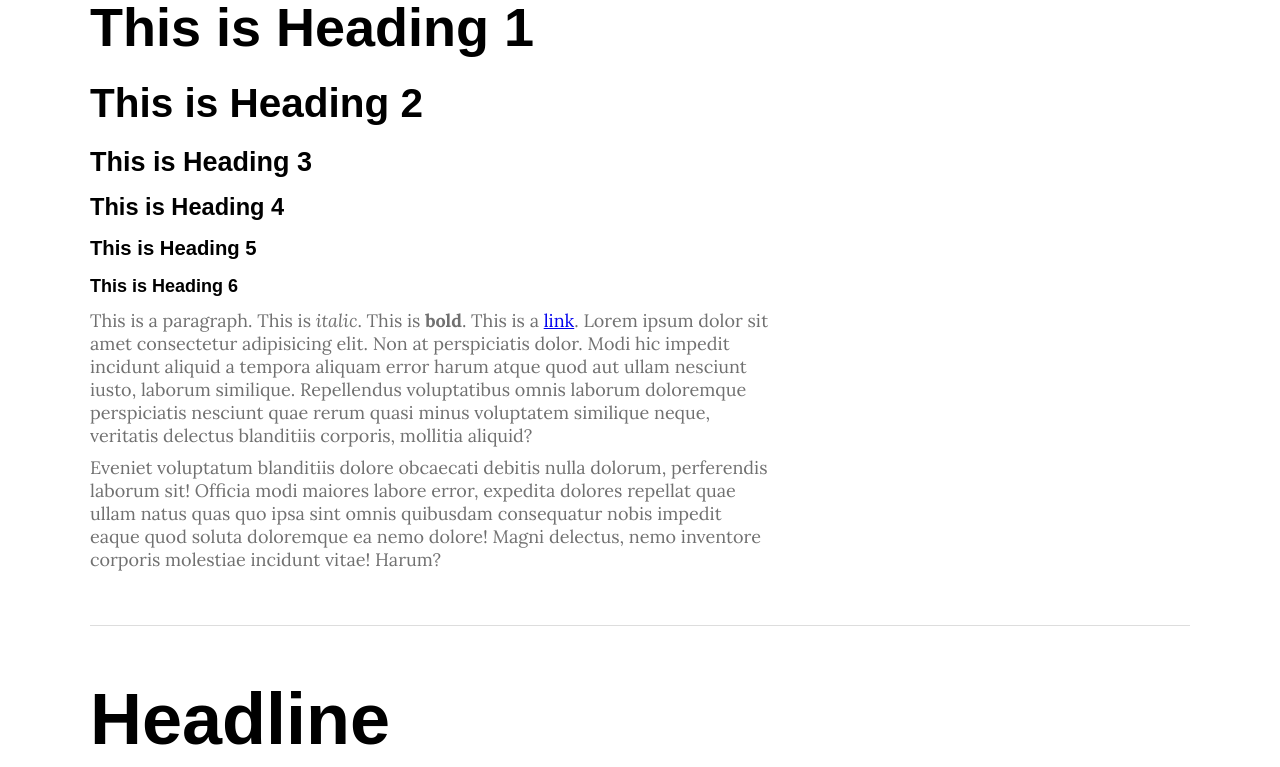
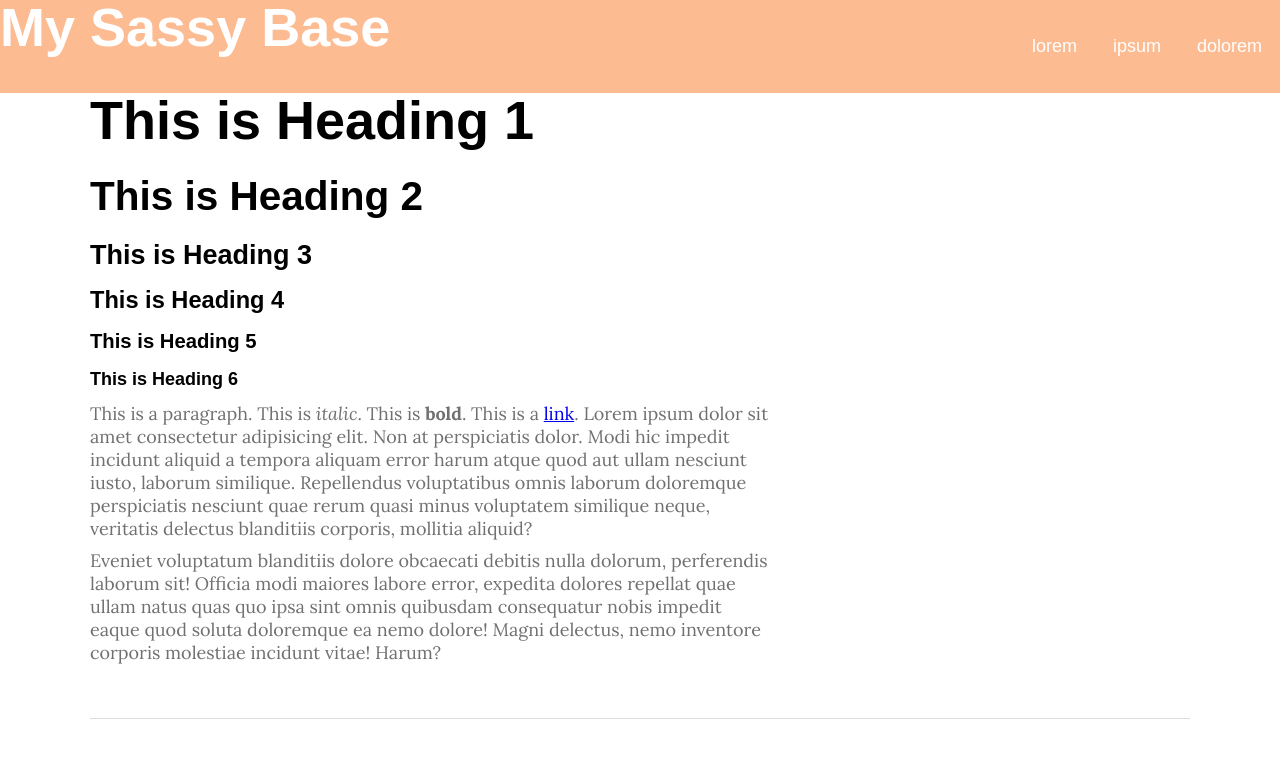
Before and after one commit to saitosan75/sassy-base, a plain HTML site: page index.html in a window 1280 px wide. Shown: the top 767 px of the page. Drawn offline with Linux system fonts and the light colour scheme; a script that the page names is missing; a web font is replaced by a local one.

Commit message:
added header

```diff
--- a/index.html
+++ b/index.html
@@ -17,7 +17,23 @@
     <link href="https://fonts.googleapis.com/css?family=Lora:400,400i,700" rel="stylesheet">
 </head>
 
-<body class="container">
+<body>
+
+    <header>
+        <div class="site-identity">
+            <h1><a href="#">My Sassy Base</a></h1>
+        </div>
+
+        <nav class="site-navigation">
+            <ul>
+                <li><a href="#">lorem</a></li>
+                <li><a href="#">ipsum</a></li>
+                <li><a href="#">dolorem</a></li>
+            </ul>
+        </nav>
+    </header>
+
+    <div  class="container">
         <h1>This is Heading 1</h1>
         <h2>This is Heading 2</h2>
         <h3>This is Heading 3</h3>
@@ -70,6 +86,8 @@
             </div>
 
         </div>
+    </div>
+
 
     <script src="js/scripts.js"/>
 </body>
--- a/scss/partials/_layout.scss
+++ b/scss/partials/_layout.scss
@@ -6,7 +6,6 @@
 body {
     font-size: 87.5%; /* 14px */
     margin: 0;
-    padding: 4%;
 }
 .container {
     margin: 0 auto;
--- /dev/null
+++ b/scss/partials/_structure.scss
@@ -0,0 +1,27 @@
+/* SITE STRUCTURE */
+header {
+    background: $header-footer;
+    display: flex;
+    justify-content: space-between;
+
+    a {
+        color: white;
+        text-decoration: none;
+        font-family: $type-heading;
+    }
+
+    .site-navigation {
+        ul {
+            display: flex;
+            list-style: none;
+        }
+        a {
+            display: block;
+            padding: 1em;
+        }
+
+        a:hover {
+            color: rgba(255, 255, 255, 0.692);
+        }
+    }
+}
--- a/scss/style.scss
+++ b/scss/style.scss
@@ -14,7 +14,8 @@ $type-color-meta: #B1B1B1;
 //COLORS
 $link-color: #FF9C5F;
 $link-color-dark: #F17224;
-$column-color:rgb(255, 240, 158);
+$column-color: rgb(255, 240, 158);
+$header-footer: #FDBB92;
 
 //BREAKPOINTS
 $breakpoint-small: 768px;
@@ -26,3 +27,4 @@ $breakpoint-large: 1250px;
 @import "partials/toc";
 @import "partials/components";
 @import "partials/layout";
+@import "partials/structure";
```
Also changed, not shown: css/partials/_structure.css (added), css/style.css, 1 other file. Lines whose indentation alone changed are shown as unchanged.
